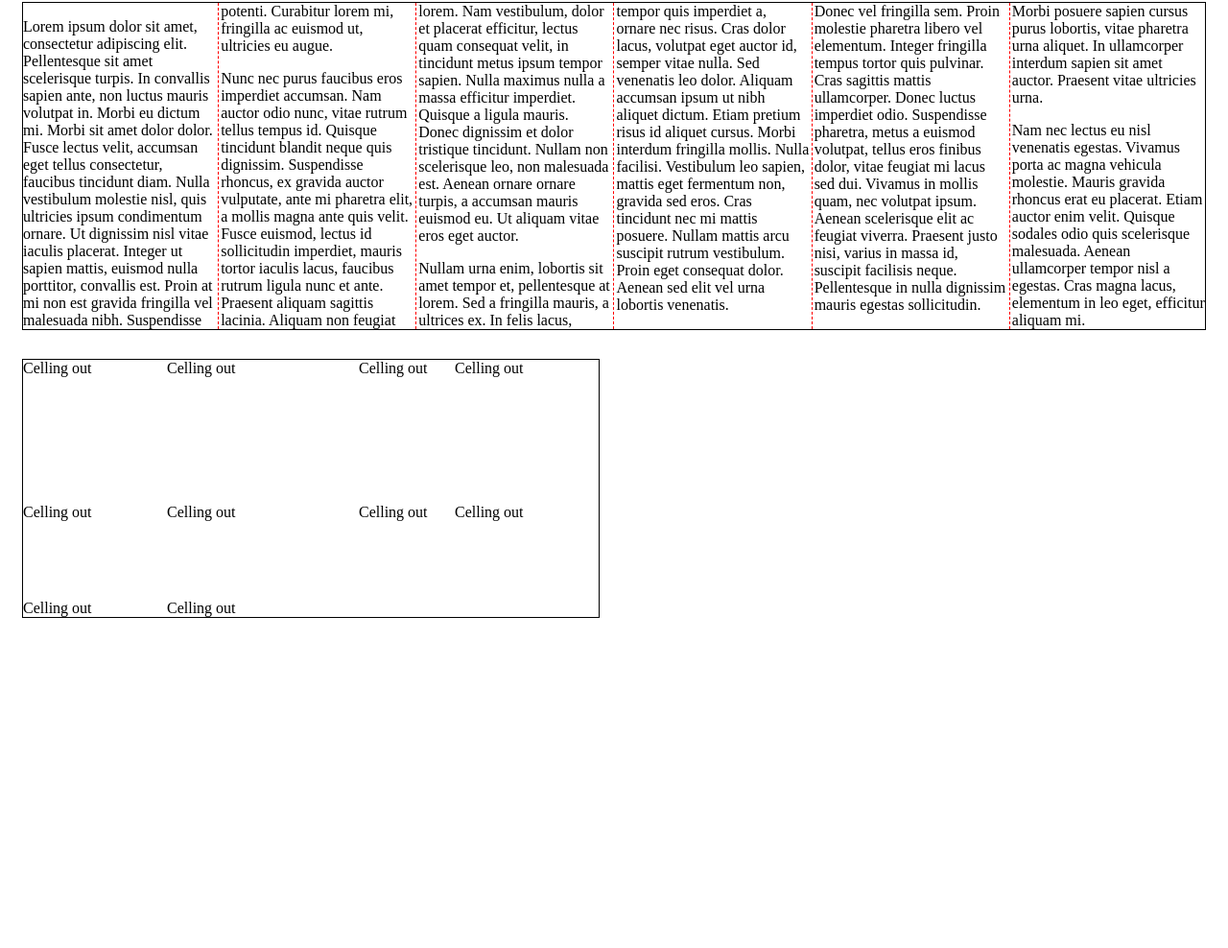
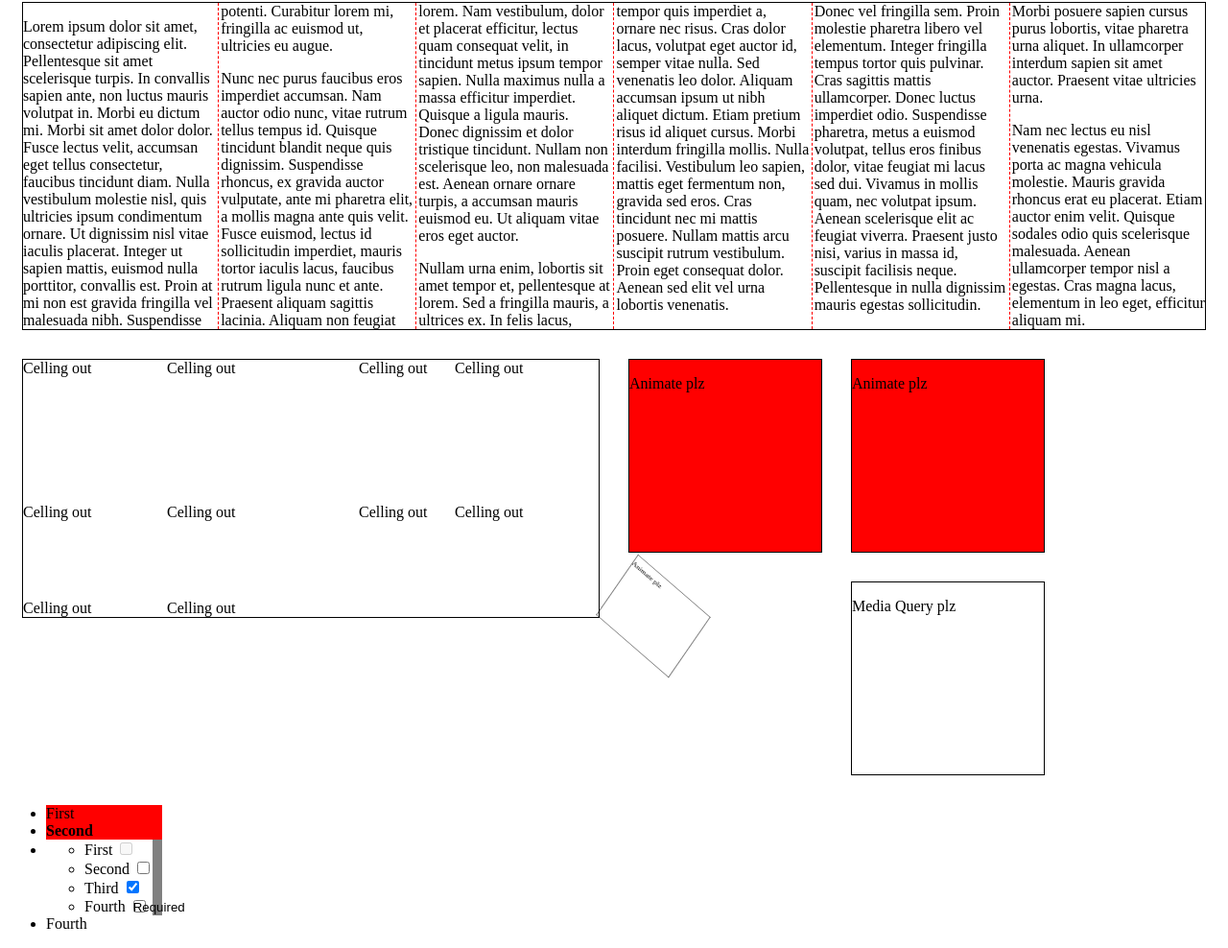
Before and after one commit to bencoveney/70-480, a website: page styles.html in a window 1280 px wide. Shown: the part 717-1705 px from the top of the page at 96% size. Before the commit the page ends 1376 px from the top, so only its background shows below. Drawn offline with Linux system fonts and the light colour scheme; a web font is replaced by a local one.

Commit message:
more styles

```diff
--- a/styles.html
+++ b/styles.html
@@ -76,6 +76,57 @@
 				grid-template-columns: 150px auto 100px 150px;
 				grid-template-rows: 150px 100px auto;
 			}
+
+			.animate1 {
+				background-color: red;
+				transition: background-color 2s;
+			}
+			.animate1:hover {
+				background-color: green;
+			}
+			.animate2 {
+				background-color: red;
+				transition: background-color 2s, margin 2s ease 2s;
+			}
+			.animate2:hover {
+				background-color: blue;
+				margin: -135px 35px 165px -5px;
+			}
+			.animate3 {
+				transform: rotateX(30deg) rotateY(30deg) rotateZ(30deg) scale(0.5) translateX(-200px);
+				transition: transform 3s;
+			}
+			.animate3:hover {
+				transform: rotateX(-30deg) rotateY(-30deg) rotateZ(-30deg) scale(2) translateX(100px);
+			}
+
+			@media screen and (max-width: 800px) and (min-width: 400px) {
+				.media1 {
+					background-color: red;
+				}
+			}
+
+			ul.outer {
+				display: block;
+				float: left;
+				clear: both;
+			}
+
+			.outer input[required]:after {
+				content: "Required";
+			}
+			.outer ul[name=geddon] {
+				border-right: 10px solid grey;
+			}
+			.outer li[name^=bu] {
+				background-color: red;
+			}
+			.outer li[name$=eh] {
+				font-family: "DogLips";
+			}
+			.outer li[name*=ue] {
+				font-weight: bold;
+			}
 		</style>
 	</head>
 	<body>
@@ -138,5 +189,33 @@
 			<div class="myCell cell9">Celling out</div>
 			<div class="myCell cell10">Celling out</div>
 		</div>
+
+		<div class="boxish animate1">
+			<p>Animate plz</p>
+		</div>
+		<div class="boxish animate2">
+			<p>Animate plz</p>
+		</div>
+		<div class="boxish animate3">
+			<p>Animate plz</p>
+		</div>
+
+		<div class="boxish media1">
+			<p>Media Query plz</p>
+		</div>
+
+		<ul class="outer">
+			<li class="first" name="buh">First</li>
+			<li class="second" name="bueh">Second</li>
+			<li>
+				<ul class="inner" name="geddon">
+					<li class="first">First <input type="checkbox" disabled="disabled" /></li>
+					<li class="second">Second <input type="checkbox" /></li>
+					<li class="third">Third <input type="checkbox" checked="checked" /></li>
+					<li class="fourth">Fourth <input type="checkbox" required="required" /></li>
+				</ul>
+			</li>
+			<li class="fourth" name="beh">Fourth</li>
+		</ul>
 	</body>
 </html>
```
